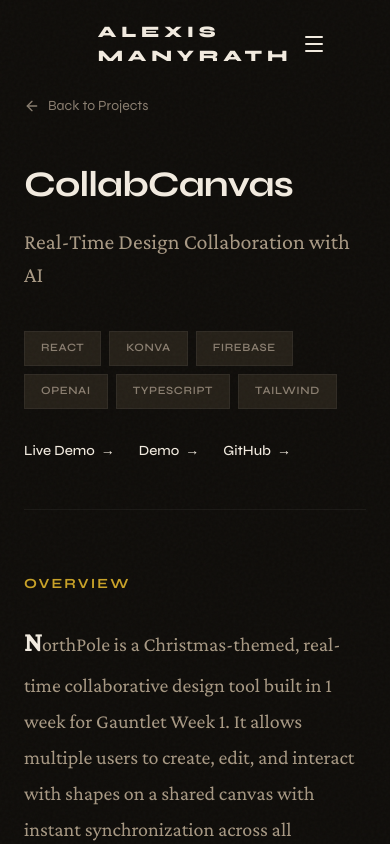
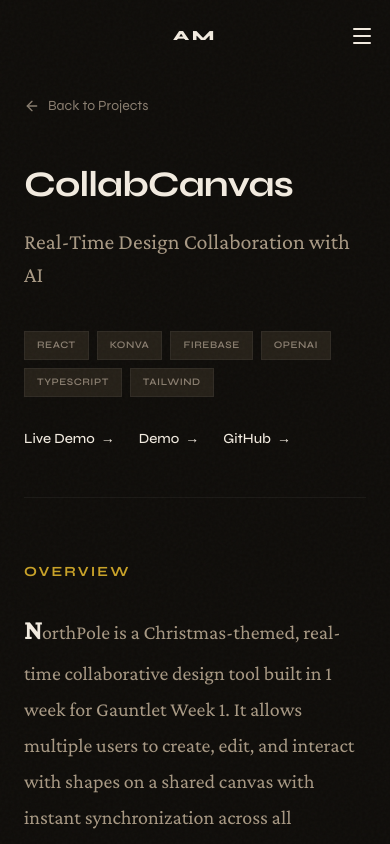
Before and after one commit to amanyrath/portfolio, a Next.js app: page /projects/collabcanvas in a window 390 px wide. Shown: the top 844 px of the page. Built offline with nearby package versions, Linux system fonts and the light colour scheme.

Commit message:
update for mobile + link for header

```diff
--- a/app/globals.css
+++ b/app/globals.css
@@ -31,10 +31,22 @@
 }
 
 @layer base {
+  * {
+    box-sizing: border-box;
+  }
+
+  html {
+    overflow-x: hidden;
+    width: 100%;
+  }
+
   body {
     background-color: var(--color-bg-dark);
     color: var(--color-text-cream);
     font-family: var(--font-family-sans);
+    overflow-x: hidden;
+    width: 100%;
+    position: relative;
   }
 
   /* Grain overlay effect */
--- a/components/Contact.tsx
+++ b/components/Contact.tsx
@@ -9,25 +9,25 @@ export default function Contact() {
       <AnimatedSection>
         <section
           id="contact"
-          className="border-t border-white/5 py-32 px-20 text-center"
+          className="border-t border-white/5 py-16 sm:py-24 lg:py-32 px-6 sm:px-8 lg:px-20 text-center"
         >
-          <div className="section-label text-accent-gold text-sm md:text-base uppercase tracking-wider mb-4">
+          <div className="section-label text-accent-gold text-xs sm:text-sm md:text-base uppercase tracking-wider mb-3 sm:mb-4">
             Contact
           </div>
 
-          <h2 className="text-[2.5rem] md:text-[3rem] lg:text-[3.5rem] font-extrabold mb-6">
+          <h2 className="text-[2rem] sm:text-[2.5rem] md:text-[3rem] lg:text-[3.5rem] font-extrabold mb-4 sm:mb-6 px-4">
             Let&apos;s <span className="font-crimson italic font-normal text-accent-sand">build</span> something
           </h2>
 
-          <p className="font-crimson text-base md:text-lg text-text-muted mb-12 max-w-2xl mx-auto">
+          <p className="font-crimson text-sm sm:text-base md:text-lg text-text-muted mb-10 sm:mb-12 max-w-2xl mx-auto px-4">
             Currently open to new opportunities and interesting collaborations.
           </p>
 
-          <div className="flex justify-center gap-12 mb-16">
+          <div className="flex flex-col sm:flex-row justify-center flex-wrap gap-4 sm:gap-6 lg:gap-8 mb-12 sm:mb-16 px-4">
             {/* Email Button - Primary */}
             <a
               href="mailto:amanyrath@gmail.com"
-              className="text-sm md:text-base font-bold uppercase tracking-[0.15em] px-8 py-4 bg-accent-rust border border-accent-rust transition-all duration-300 ease-in-out hover:bg-accent-gold hover:border-accent-gold hover:text-bg-dark"
+              className="text-xs sm:text-sm md:text-base font-bold uppercase tracking-[0.15em] px-6 sm:px-8 py-4 bg-accent-rust border border-accent-rust transition-all duration-300 ease-in-out hover:bg-accent-gold hover:border-accent-gold hover:text-bg-dark min-h-[44px] flex items-center justify-center"
             >
               Email Me
             </a>
@@ -37,7 +37,7 @@ export default function Contact() {
               href="https://github.com/amanyrath"
               target="_blank"
               rel="noopener noreferrer"
-              className="text-sm md:text-base font-bold uppercase tracking-[0.15em] px-8 py-4 border border-white/10 transition-all duration-300 ease-in-out hover:border-accent-gold hover:text-accent-gold"
+              className="text-xs sm:text-sm md:text-base font-bold uppercase tracking-[0.15em] px-6 sm:px-8 py-4 border border-white/10 transition-all duration-300 ease-in-out hover:border-accent-gold hover:text-accent-gold min-h-[44px] flex items-center justify-center"
             >
               GitHub
             </a>
@@ -47,7 +47,7 @@ export default function Contact() {
               href="https://www.linkedin.com/in/alexis-manyrath/"
               target="_blank"
               rel="noopener noreferrer"
-              className="text-sm md:text-base font-bold uppercase tracking-[0.15em] px-8 py-4 border border-white/10 transition-all duration-300 ease-in-out hover:border-accent-gold hover:text-accent-gold"
+              className="text-xs sm:text-sm md:text-base font-bold uppercase tracking-[0.15em] px-6 sm:px-8 py-4 border border-white/10 transition-all duration-300 ease-in-out hover:border-accent-gold hover:text-accent-gold min-h-[44px] flex items-center justify-center"
             >
               LinkedIn
             </a>
@@ -57,7 +57,7 @@ export default function Contact() {
               href="/Alexis_Manyrath_Resume.pdf"
               target="_blank"
               rel="noopener noreferrer"
-              className="text-sm md:text-base font-bold uppercase tracking-[0.15em] px-8 py-4 border border-white/10 transition-all duration-300 ease-in-out hover:border-accent-gold hover:text-accent-gold"
+              className="text-xs sm:text-sm md:text-base font-bold uppercase tracking-[0.15em] px-6 sm:px-8 py-4 border border-white/10 transition-all duration-300 ease-in-out hover:border-accent-gold hover:text-accent-gold min-h-[44px] flex items-center justify-center"
             >
               Resume
             </a>
@@ -66,7 +66,7 @@ export default function Contact() {
       </AnimatedSection>
 
       {/* Footer */}
-      <footer className="flex justify-between items-center px-20 py-12 border-t border-white/5">
+      <footer className="flex flex-col sm:flex-row justify-between items-center gap-2 sm:gap-0 px-6 sm:px-8 lg:px-20 py-8 sm:py-12 border-t border-white/5">
         <span className="text-xs md:text-sm text-text-muted">© 2025 Alexis</span>
         <span className="text-xs md:text-sm text-text-muted">Built with intention</span>
       </footer>
--- a/components/Header.tsx
+++ b/components/Header.tsx
@@ -38,11 +38,11 @@ export default function Header() {
     <header
       className={`fixed top-0 left-0 right-0 z-50 transition-all duration-300 ${
         scrolled
-          ? 'bg-[#0f0d0a]/95 backdrop-blur-[10px] py-5'
-          : 'bg-transparent py-8'
+          ? 'bg-[#0f0d0a]/95 backdrop-blur-[10px] py-4 sm:py-5'
+          : 'bg-transparent py-6 sm:py-8'
       }`}
     >
-      <div className="max-w-full px-16">
+      <div className="max-w-full px-4 sm:px-8 lg:px-16">
         <div className="flex items-center justify-between relative">
           {/* Social Icons - Left */}
           <div className="hidden md:flex items-center gap-6">
@@ -62,14 +62,17 @@ export default function Header() {
 
           {/* Logo - Center */}
           <Link
-            href="/#home"
-            className="absolute left-1/2 -translate-x-1/2 text-base md:text-lg font-[800] tracking-[0.3em] uppercase text-[#f2ebe0] transition-opacity duration-300 hover:opacity-60"
+            href="/"
+            className="absolute left-1/2 -translate-x-1/2 text-sm sm:text-base md:text-lg font-[800] tracking-[0.2em] sm:tracking-[0.3em] uppercase text-[#f2ebe0] transition-opacity duration-300 hover:opacity-60 whitespace-nowrap"
             onClick={(e) => {
+              if (window.location.pathname === '/') {
                 e.preventDefault();
                 window.scrollTo({ top: 0, behavior: 'smooth' });
+              }
             }}
           >
-            Alexis Manyrath
+            <span className="hidden sm:inline">Alexis Manyrath</span>
+            <span className="sm:hidden">AM</span>
           </Link>
 
           {/* Navigation - Right (Desktop) */}
@@ -85,8 +88,12 @@ export default function Header() {
                 className="text-sm md:text-base font-semibold tracking-[0.1em] uppercase text-[#f2ebe0] transition-opacity duration-300 hover:opacity-60"
                 onClick={(e) => {
                   e.preventDefault();
+                  if (window.location.pathname === '/') {
                     const element = document.querySelector(link.href);
                     element?.scrollIntoView({ behavior: 'smooth' });
+                  } else {
+                    window.location.href = `/${link.href}`;
+                  }
                 }}
               >
                 {link.name}
@@ -125,8 +132,12 @@ export default function Header() {
               onClick={(e) => {
                 e.preventDefault();
                 setMobileMenuOpen(false);
+                if (window.location.pathname === '/') {
                   const element = document.querySelector(link.href);
                   element?.scrollIntoView({ behavior: 'smooth' });
+                } else {
+                  window.location.href = `/${link.href}`;
+                }
               }}
               initial={{ opacity: 0, y: 20 }}
               animate={mobileMenuOpen ? { opacity: 1, y: 0 } : { opacity: 0, y: 20 }}
--- a/components/TechBadge.tsx
+++ b/components/TechBadge.tsx
@@ -4,7 +4,7 @@ interface TechBadgeProps {
 
 export default function TechBadge({ tech }: TechBadgeProps) {
   return (
-    <span className="text-[0.7rem] font-semibold tracking-wider uppercase px-4 py-2 bg-bg-card border border-white/5 text-text-muted transition-all duration-300 hover:border-[#b85c38] hover:text-[#b85c38]">
+    <span className="text-[0.625rem] sm:text-[0.7rem] font-semibold tracking-wider uppercase px-3 sm:px-4 py-1.5 sm:py-2 bg-bg-card border border-white/5 text-text-muted transition-all duration-300 hover:border-[#b85c38] hover:text-[#b85c38] whitespace-nowrap">
       {tech}
     </span>
   );
```
Lines whose indentation alone changed are shown as unchanged.
